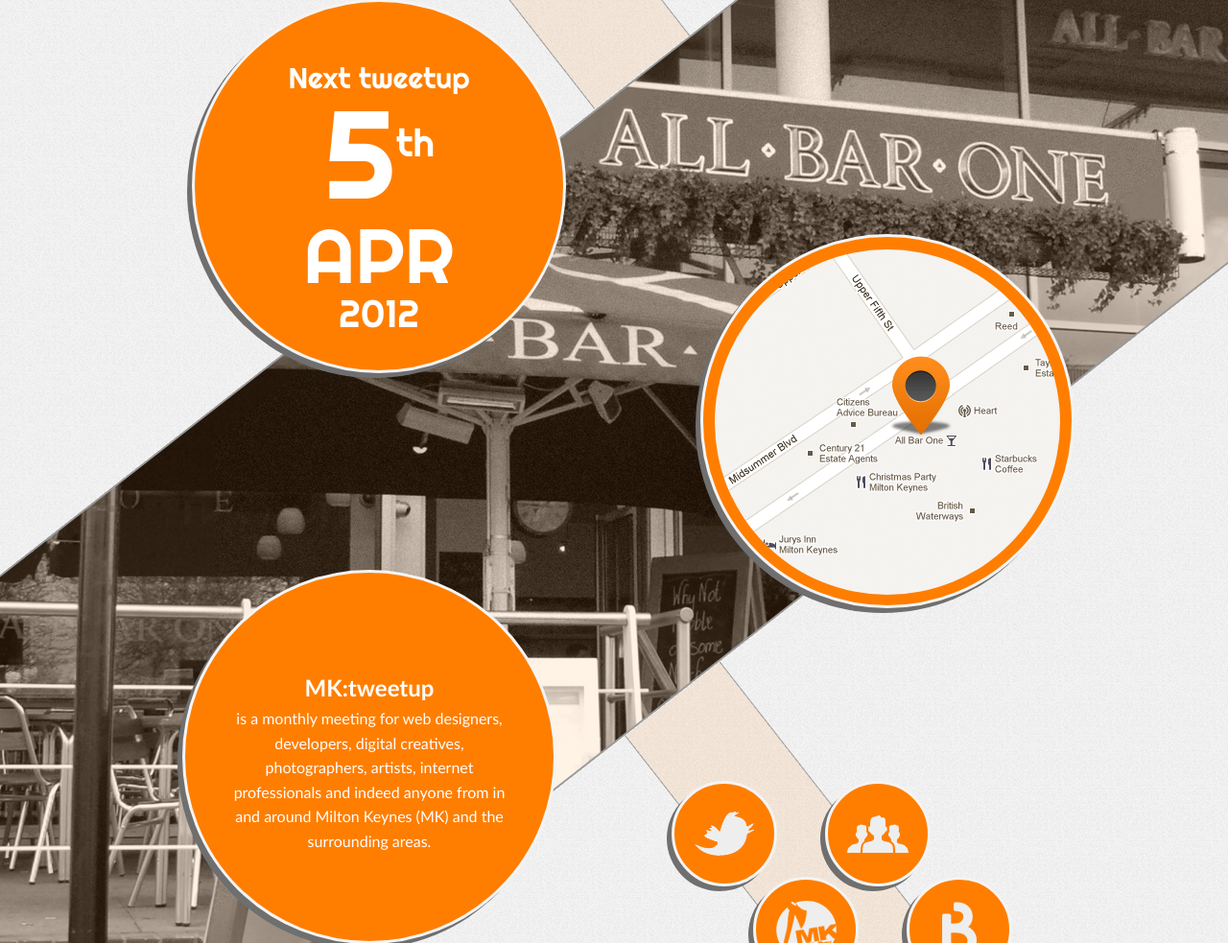
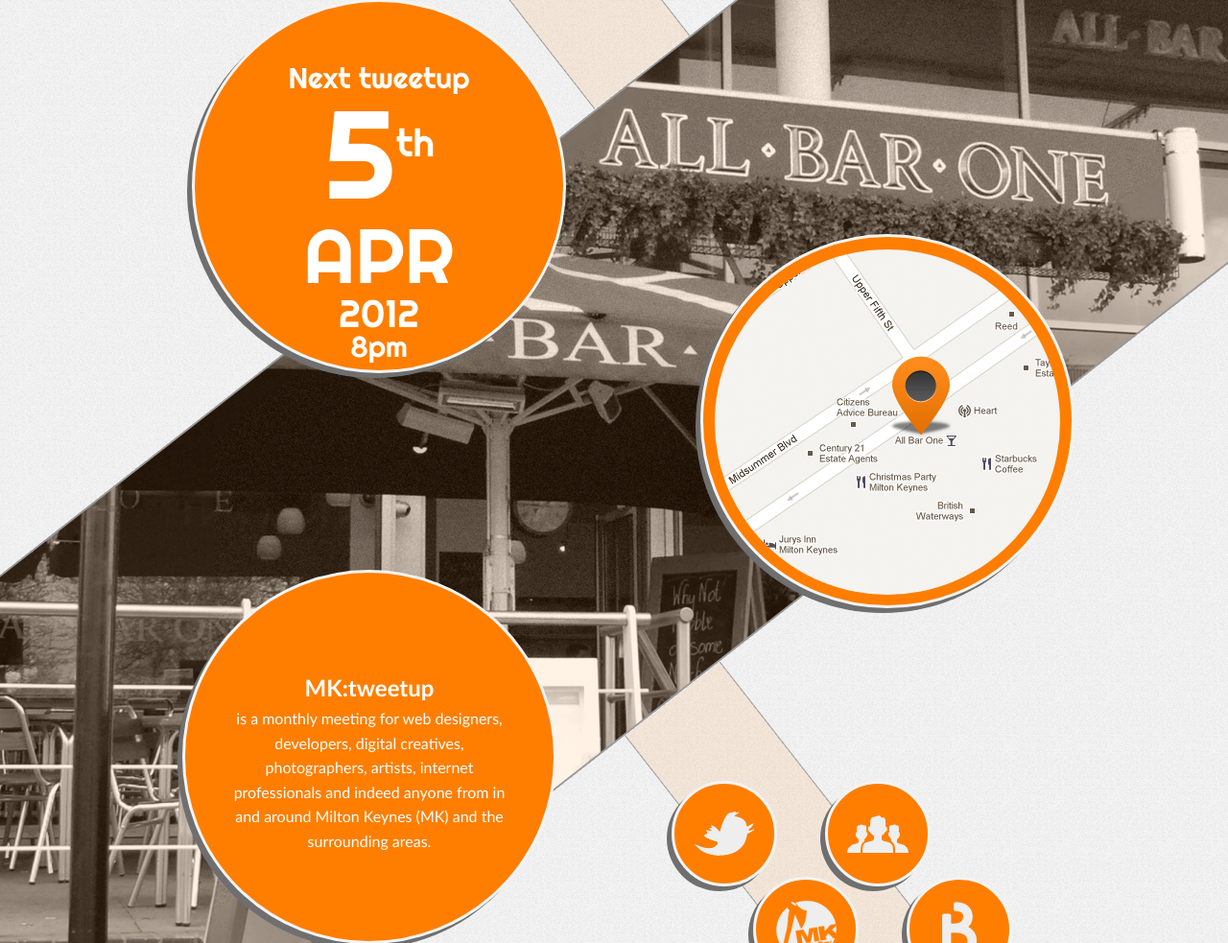
Before and after one commit to lightyoruichi/mktweetup.co.uk, a PHP site: page / in a window 1280 px wide. Shown: the part 341-1324 px from the top of the page at 96% size. Run offline with PHP 8.4, Linux system fonts and the light colour scheme; some libraries are stand-ins or nearby versions.

Commit message:
Added the event time.
Signed-off-by: James Pearson <james.pearson@bitmodelabs.com>

```diff
--- a/index.php
+++ b/index.php
@@ -44,7 +44,7 @@
 
         <article class="primary">
           Next tweetup <time><span class="day"><?php echo date("j", $tweetup_date);?>
-<sup><?php echo date("S", $tweetup_date);?></sup></span> <span class="month"><?php echo date("M", $tweetup_date);?></span> <span class="year"><?php echo date("Y", $tweetup_date);?></span></time>
+<sup><?php echo date("S", $tweetup_date);?></sup></span> <span class="month"><?php echo date("M", $tweetup_date);?></span> <span class="year"><?php echo date("Y", $tweetup_date);?></span> <span class="time">8pm</span></time>
         </article>
 
         <article class="secondary" >
```
